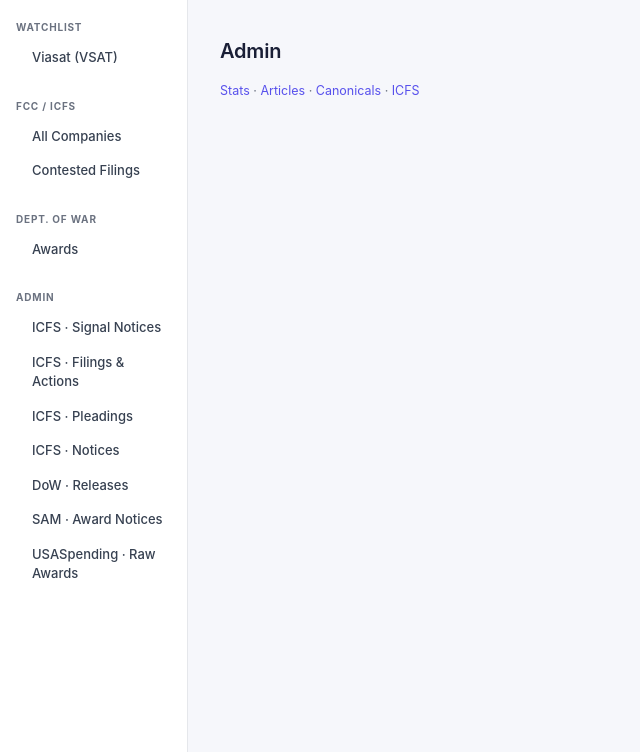
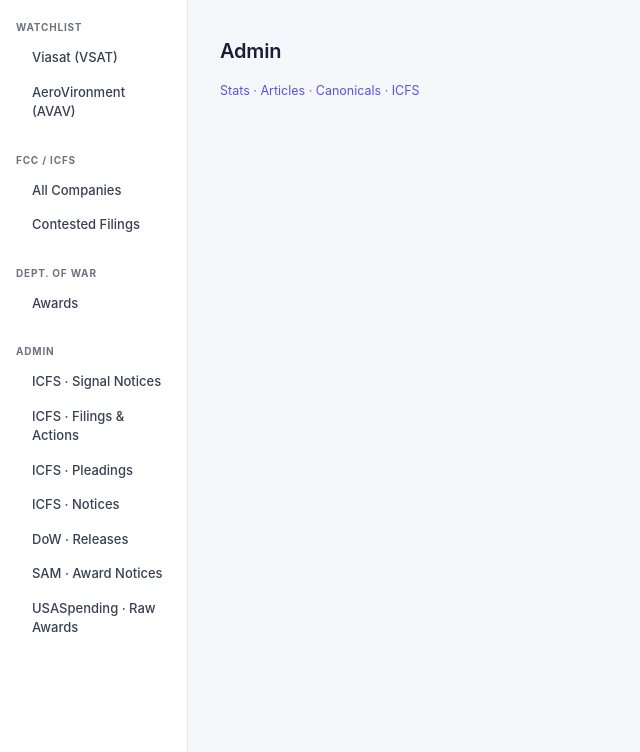
Before and after one commit to brandonorourke/strata, a FastAPI app: page /admin in a window 1280 px wide. Shown: the part 48-800 px from the top of the page, without its empty margins (0-640 px from the left). Run offline with FastAPI, Linux system fonts and the light colour scheme; parts of the project's set-up code (start-up, migrations or seed data) failed here and were passed over.

Commit message:
Add AVAV to menu

```diff
--- a/apps/api/main.py
+++ b/apps/api/main.py
@@ -472,7 +472,7 @@ async def company_page(request: Request, ticker: str = "VSAT", show_expired: boo
     (single-award, active vehicles); shared multi-award shown separately as seats."""
     ticker = (ticker or "VSAT").upper()
     today = date.today()
-    display_name = {"VSAT": "Viasat"}.get(ticker, ticker)
+    display_name = {"VSAT": "Viasat", "AVAV": "AeroVironment"}.get(ticker, ticker)
 
     async with AsyncSessionLocal() as session:
         # resolve the ticker's CONFIRMED UEIs from the directory, then filter awards by UEI
--- a/apps/api/templates/base.html
+++ b/apps/api/templates/base.html
@@ -256,7 +256,8 @@
     <nav id="sidebar">
       {% set path = request.url.path %}
       <div class="nav-section">Watchlist</div>
-      <a href="/company/VSAT"          class="nav-item {% if path.startswith('/company') %}active{% endif %}">Viasat (VSAT)</a>
+      <a href="/company/VSAT"          class="nav-item {% if path.startswith('/company/VSAT') %}active{% endif %}">Viasat (VSAT)</a>
+      <a href="/company/AVAV"          class="nav-item {% if path.startswith('/company/AVAV') %}active{% endif %}">AeroVironment (AVAV)</a>
 
       <div class="nav-section" style="margin-top: 16px;">FCC / ICFS</div>
       <a href="/admin/icfs/canonicals" class="nav-item {% if path.startswith('/admin/icfs/canonicals') or path.startswith('/admin/icfs/entity') %}active{% endif %}">All Companies</a>
```
